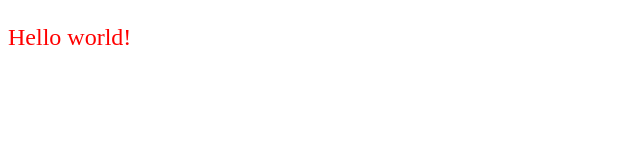
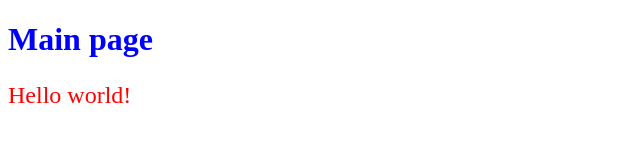
Before and after one commit to GrinAlex2023/TestGit, a plain HTML site: page index.html in a window 1280 px wide. Shown: the whole page, without its empty margins (0-640 px from the left). Drawn offline with Linux system fonts and the light colour scheme.

Commit message:
Add h1 style

```diff
--- a/css/styles.css
+++ b/css/styles.css
@@ -1,4 +1,8 @@
+h1 {
+  color: blue;
+}
+
 p {
-    font-size: 24px;
-    color: red;
+  font-size: 24px;
+  color: red;
 }
--- a/index.html
+++ b/index.html
@@ -7,6 +7,7 @@
     <link rel="stylesheet" href="css/styles.css" />
   </head>
   <body>
+    <h1>Main page</h1>
     <p>Hello world!</p>
   </body>
 </html>
```
